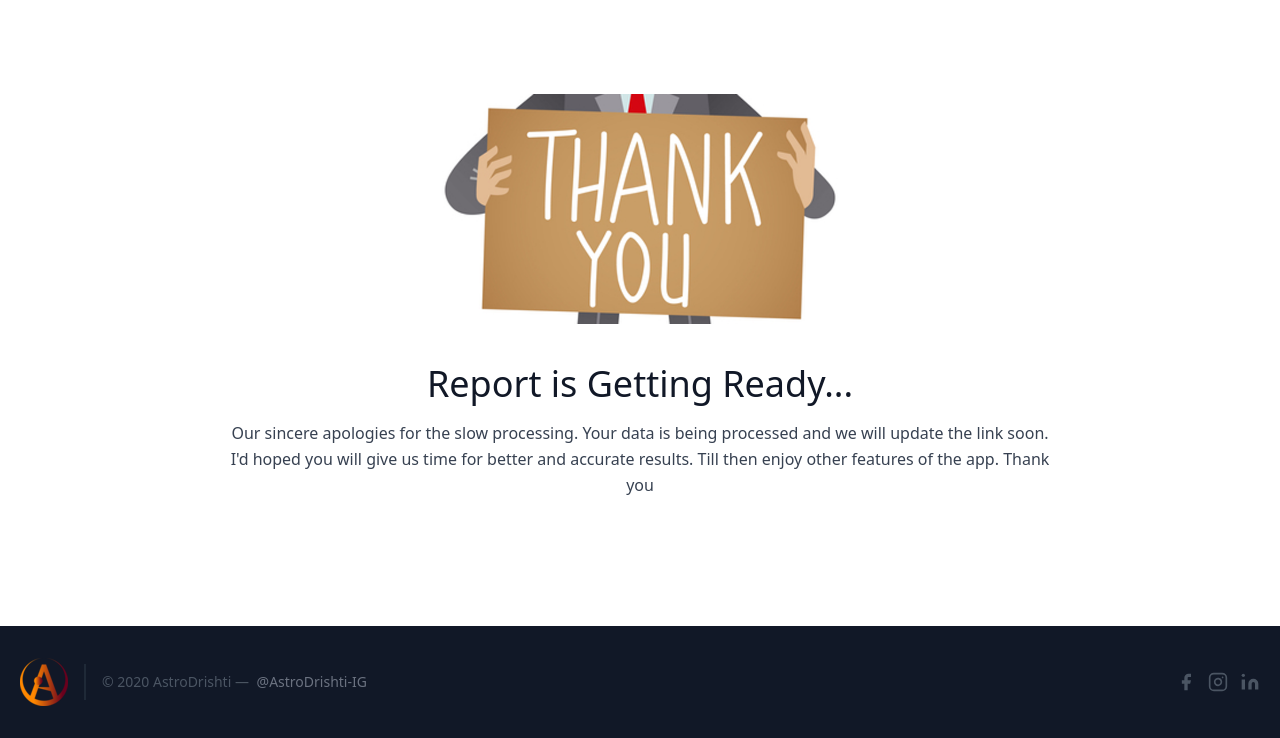
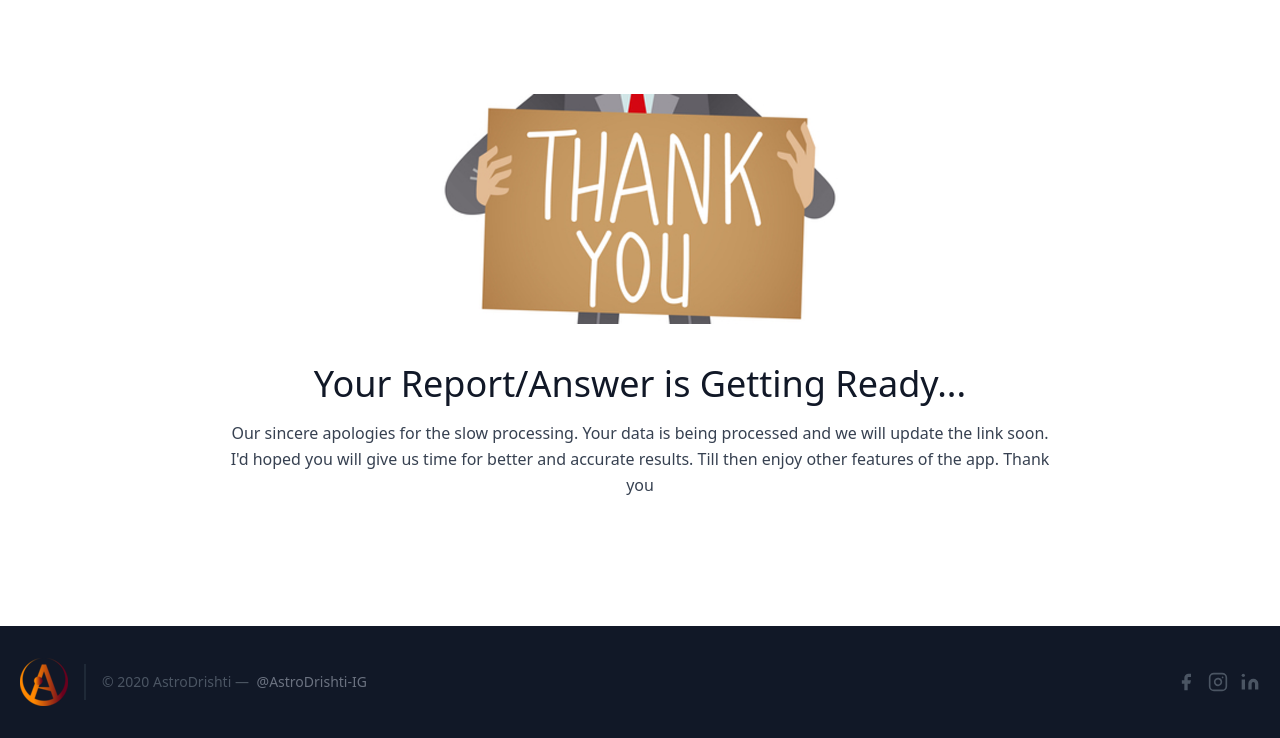
Before and after one commit to AstroDrishti1601/thankyoupage, a plain HTML site: page index.html in a window 1280 px wide. Shown: the part 90-828 px from the top of the page. Drawn offline with nearby package versions, Linux system fonts and the light colour scheme.

Commit message:
Update index.html

```diff
--- a/index.html
+++ b/index.html
@@ -42,7 +42,7 @@
   <div class="container mx-auto flex px-5 py-24 items-center justify-center flex-col">
     <img class="lg:w-2/6 md:w-3/6 w-5/6 mb-10 object-cover object-center rounded" alt="hero" src="./images/th.png">
     <div class="text-center lg:w-2/3 w-full">
-      <h1 class="title-font sm:text-4xl text-3xl mb-4 font-medium text-gray-900">Report is Getting Ready...</h1>
+      <h1 class="title-font sm:text-4xl text-3xl mb-4 font-medium text-gray-900">Your Report/Answer is Getting Ready...</h1>
       <p class="mb-8 leading-relaxed">Our sincere apologies for the slow processing. Your data is being processed
       and we will update the link soon. I'd hoped you will give us time for better and accurate results. Till then enjoy other features of the app.
        Thank you</p>
```
